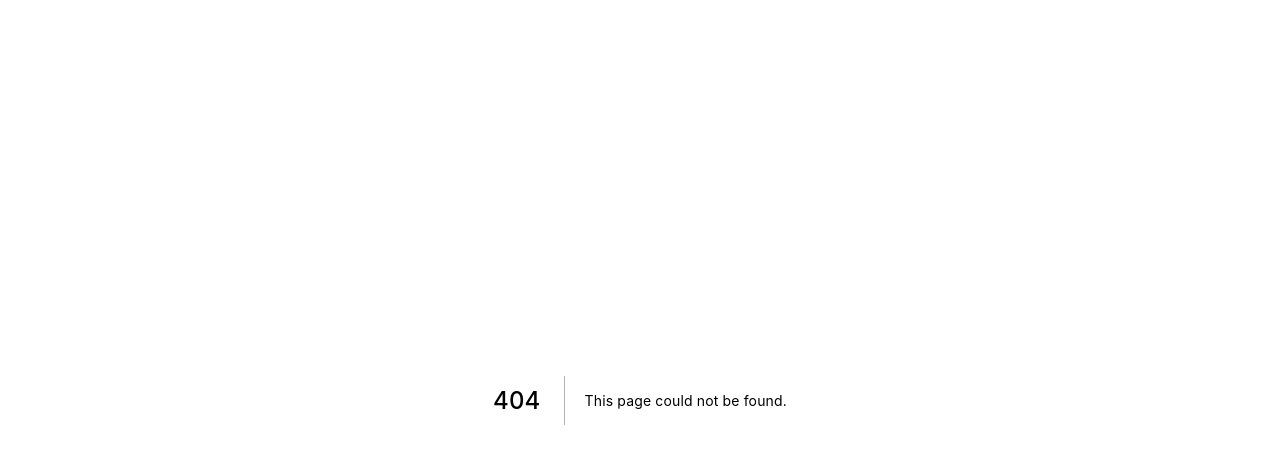
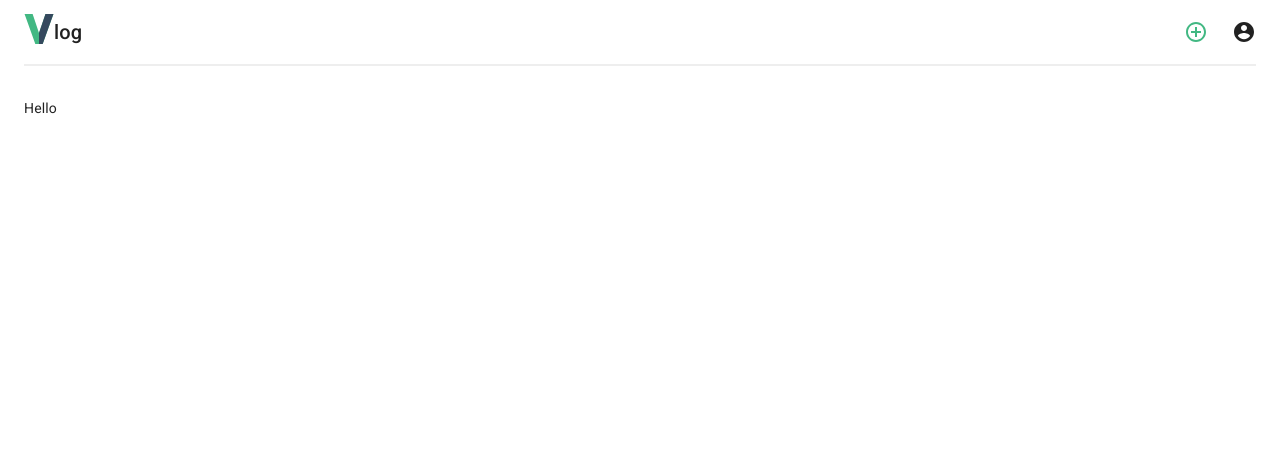
Before and after one commit to Suzan-Dev/Vlog, a Next.js app in the folder client/: page /blog/1 in a window 1280 px wide. Before the commit this address had no page. Shown: the top 464 px of the page. Built offline with nearby package versions, Linux system fonts and the light colour scheme.

Commit message:
Add individual blog & homepage navigation

```diff
--- /dev/null
+++ b/client/pages/blog/[blog].js
@@ -0,0 +1,28 @@
+import React from 'react';
+import { Container } from '@material-ui/core';
+import Header from '../../src/components/header/Header';
+import { BACKEND_URL } from '../../src/global';
+
+export default function Home({ data }) {
+  return (
+    <Container>
+      <Header hideSearchField />
+      Hello
+    </Container>
+  );
+}
+
+// export async function getServerSideProps() {
+//   const res = await fetch(`${BACKEND_URL}/api/v1/en/blog`);
+//   const data = await res.json();
+
+//   if (!data) {
+//     return {
+//       notFound: true,
+//     };
+//   }
+
+//   return {
+//     props: { data },
+//   };
+// }
--- a/client/src/components/header/Header.jsx
+++ b/client/src/components/header/Header.jsx
@@ -1,4 +1,5 @@
 import React from 'react';
+import { useRouter } from 'next/router';
 import Image from 'next/image';
 import AppBar from '@material-ui/core/AppBar';
 import Toolbar from '@material-ui/core/Toolbar';
@@ -12,9 +13,16 @@ import SearchIcon from '@material-ui/icons/Search';
 import AccountCircle from '@material-ui/icons/AccountCircle';
 import MoreIcon from '@material-ui/icons/MoreVert';
 import AddCircleOutlineIcon from '@material-ui/icons/AddCircleOutline';
+import router from 'next/router';
 
-export default function PrimarySearchAppBar({ blogs, setBlogs }) {
+export default function PrimarySearchAppBar({
+  blogs = [],
+  setBlogs = () => {},
+  hideSearchField = false,
+}) {
   const classes = useHeaderStyles();
+  const router = useRouter();
+
   const [mobileMoreAnchorEl, setMobileMoreAnchorEl] = React.useState(null);
 
   const isMobileMenuOpen = Boolean(mobileMoreAnchorEl);
@@ -77,12 +85,15 @@ export default function PrimarySearchAppBar({ blogs, setBlogs }) {
     <div className={`${classes.grow} ${classes.topHeader}`}>
       <AppBar position="static" color="transparent" elevation={0}>
         <Toolbar disableGutters>
+          <div className={classes.headerIcon} onClick={() => router.push('/')}>
             <div>
               <Image src="/logo.svg" alt="Logo" width={30} height={30} />
             </div>
             <Typography className={classes.title} variant="h6" noWrap>
               log
             </Typography>
+          </div>
+          {!hideSearchField && (
             <div className={classes.search}>
               <div className={classes.searchIcon}>
                 <SearchIcon />
@@ -97,6 +108,7 @@ export default function PrimarySearchAppBar({ blogs, setBlogs }) {
                 onChange={handleSearchInput}
               />
             </div>
+          )}
           <div className={classes.grow} />
           <div className={classes.sectionDesktop}>
             <IconButton aria-label="add new blog" color="primary">
--- a/client/src/components/header/styles.jsx
+++ b/client/src/components/header/styles.jsx
@@ -10,6 +10,11 @@ const useStyles = makeStyles((theme) => ({
     '& > header': {
       boxShadow: 0,
     },
+  },
+  headerIcon: {
+    display: 'flex',
+    alignItems: 'center',
+    cursor: 'pointer',
   },
   title: {
     display: 'none',
```
Also changed, not shown: client/src/components/blog-card/BlogCard.jsx (+12 -1 lines). Lines whose indentation alone changed are shown as unchanged.
